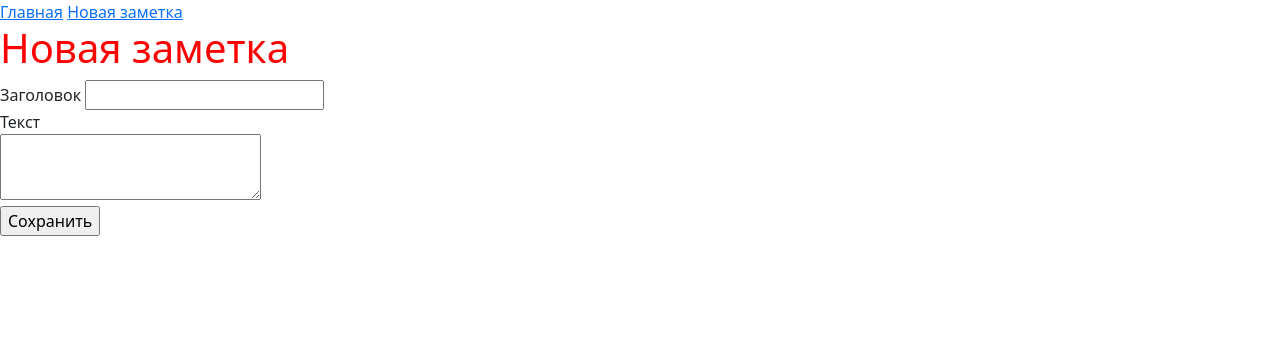
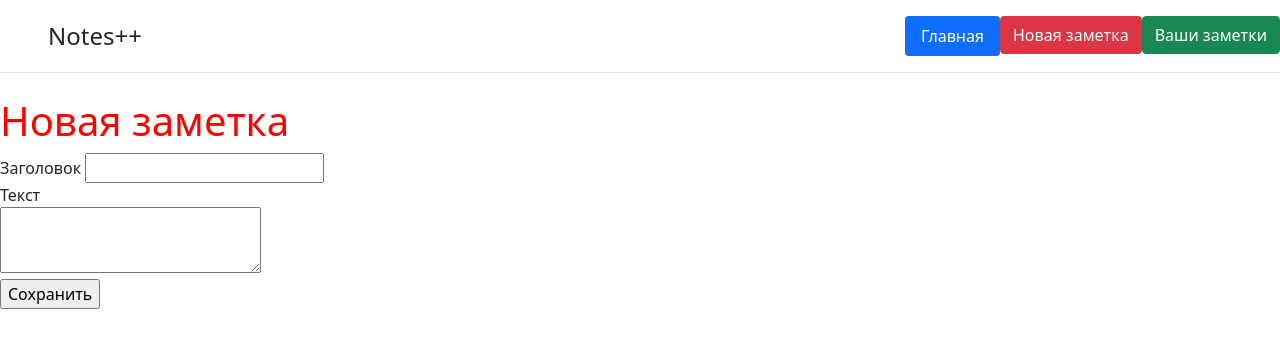
Before and after one commit to coder6497/notes-, a Flask app: page /new_form in a window 1280 px wide. Shown: the top 348 px of the page. Run offline with Flask 2, Linux system fonts and the light colour scheme.

Commit message:
Added view elements from data base. Also added bootstrap patterns

```diff
--- a/notes.py
+++ b/notes.py
@@ -1,4 +1,4 @@
-from flask import Flask, render_template
+from flask import Flask, render_template, redirect
 from flask_wtf import FlaskForm
 from wtforms import StringField, SubmitField, TextAreaField
 from wtforms.validators import DataRequired
@@ -39,7 +39,13 @@ def new_form():
         data = Notes(title=title, text=text)
         db.session.add(data)
         db.session.commit()
+        return redirect('/view_form')
     return render_template('new_form.html', form=form)
+
+
+@app.route('/view_form')
+def view_form():
+    return render_template('view_forms.html', view_data=Notes.query.all())
 
 
 if __name__ == '__main__':
--- a/static/basics_style.css
+++ b/static/basics_style.css
@@ -5,3 +5,8 @@ color: red
 h2 {
 color: green
 }
+
+.nav-item
+{
+    margin-left: 20px;
+}
--- a/static/new_form_style.css
+++ b/static/new_form_style.css
@@ -1,4 +1,4 @@
-h1 {
+h1.title_page {
 color: red
 }
 
--- a/templates/base.html
+++ b/templates/base.html
@@ -6,8 +6,19 @@
 </head>
 <body>
     <link href="https://cdn.jsdelivr.net/npm/bootstrap@5.1.3/dist/css/bootstrap.min.css" rel="stylesheet" integrity="sha384-1BmE4kWBq78iYhFldvKuhfTAU6auU8tT94WrHftjDbrCEXSU1oBoqyl2QvZ6jIW3" crossorigin="anonymous">
-    <a href="/">Главная</a>
-    <a href="/new_form">Новая заметка</a>
+    <link rel="stylesheet" href="{{url_for('static', filename='new_form_style.css')}}">
+    <header class="d-flex flex-wrap justify-content-center py-3 mb-4 border-bottom">
+      <a href="/" class="d-flex align-items-center mb-3 mb-md-0 me-md-auto text-dark text-decoration-none">
+        <svg class="bi me-2" width="40" height="32"><use xlink:href="#bootstrap"></use></svg>
+        <span class="fs-4">Notes++</span>
+      </a>
+
+      <ul class="nav nav-pills">
+        <li class="nav-item"><a href="/" class="nav-link active" aria-current="page">Главная</a></li>
+        <li class="nav-item"><a href="/new_form" class="btn btn-danger">Новая заметка</a></li>
+        <li class="nav-item"><a href="/view_form" class="btn btn-success">Ваши заметки</a></li>
+      </ul>
+    </header>
     {%block body%}{%endblock%}
 </body>
 </html>
--- a/templates/new_form.html
+++ b/templates/new_form.html
@@ -6,7 +6,7 @@
 
 {%block body%}
 <link rel="stylesheet" href="{{url_for('static', filename='new_form_style.css')}}">
-    <h1>Новая заметка</h1>
+    <h1 class="title_page">Новая заметка</h1>
     <form method="post" action="">
         {{ form.csrf_token() }}
         {{ form.title.label() }}
```
Also changed, not shown: templates/view_forms.html (added, +20 -0 lines), notes_base.db (added).
